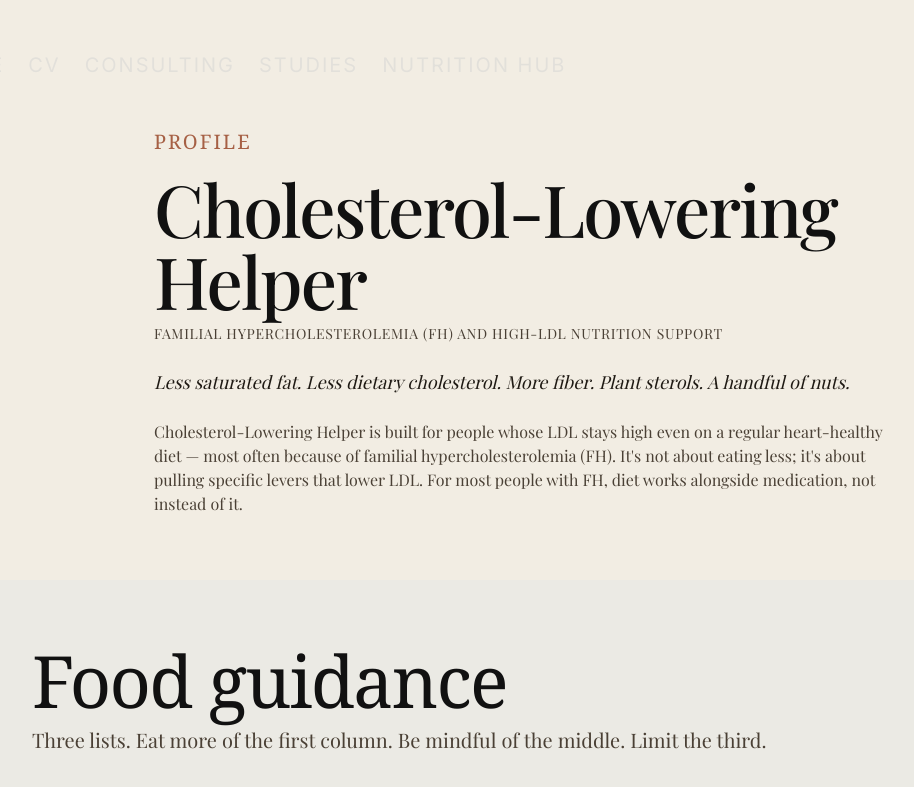
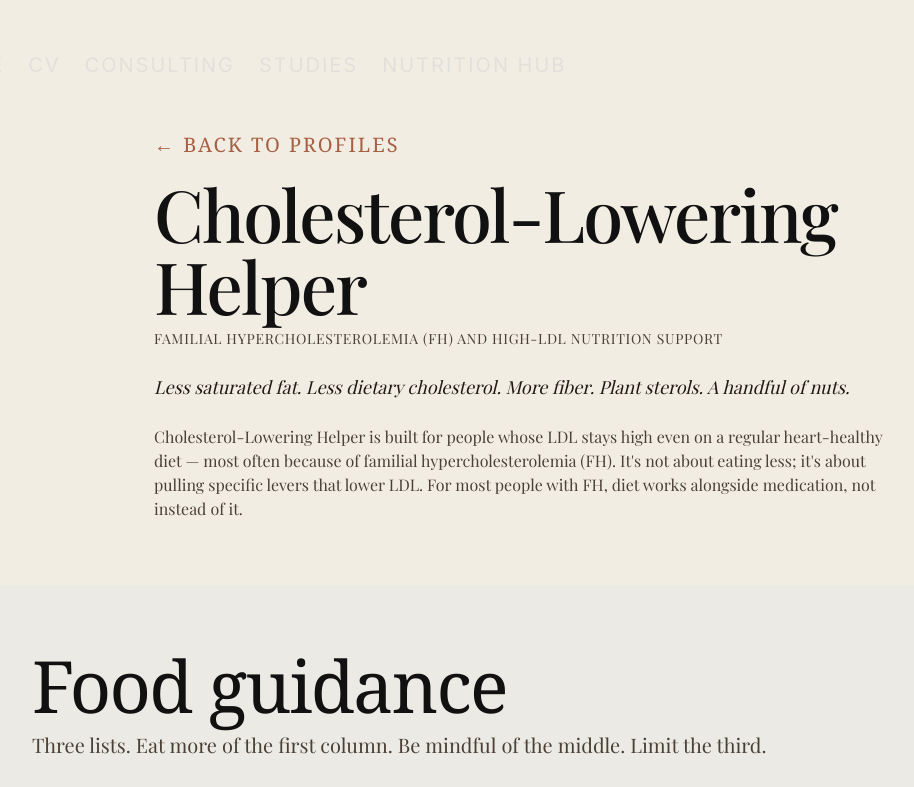
Before and after one commit to MartinT787/website_MT2, a React (Vite) app: page /cholesterol in a window 1280 px wide. Shown: the top 787 px of the page, without its empty margins (112-1026 px from the left). Built offline with nearby package versions, Linux system fonts and the light colour scheme; a web font is replaced by a local one.

Commit message:
feat: make profile label a clickable back button

```diff
--- a/src/components/profile/ProfilePage.tsx
+++ b/src/components/profile/ProfilePage.tsx
@@ -1,3 +1,4 @@
+import { Link } from "react-router-dom";
 import type { ReactNode } from "react";
 import type { ProfileContent } from "@/content/profiles/types";
 import FoodLists from "./FoodLists";
@@ -15,9 +16,12 @@ export default function ProfilePage({ profile, children }: ProfilePageProps) {
     <article>
       <section className="bg-parchment-50">
         <div className="container-prose pt-24 pb-12 md:pt-32 md:pb-16">
-          <p className="font-serif text-xl uppercase tracking-widest text-terracotta-deep">
-            Profile
-          </p>
+          <Link
+            to="/lipid-nutrition"
+            className="inline-block font-serif text-xl uppercase tracking-widest text-terracotta-deep hover:opacity-70 transition-opacity no-underline"
+          >
+            ← Back to Profiles
+          </Link>
           <h1 className="mt-4">{profile.label}</h1>
           <p className="mt-2 text-sm uppercase tracking-wider text-ink-soft">
             {profile.clinicalName}
```
